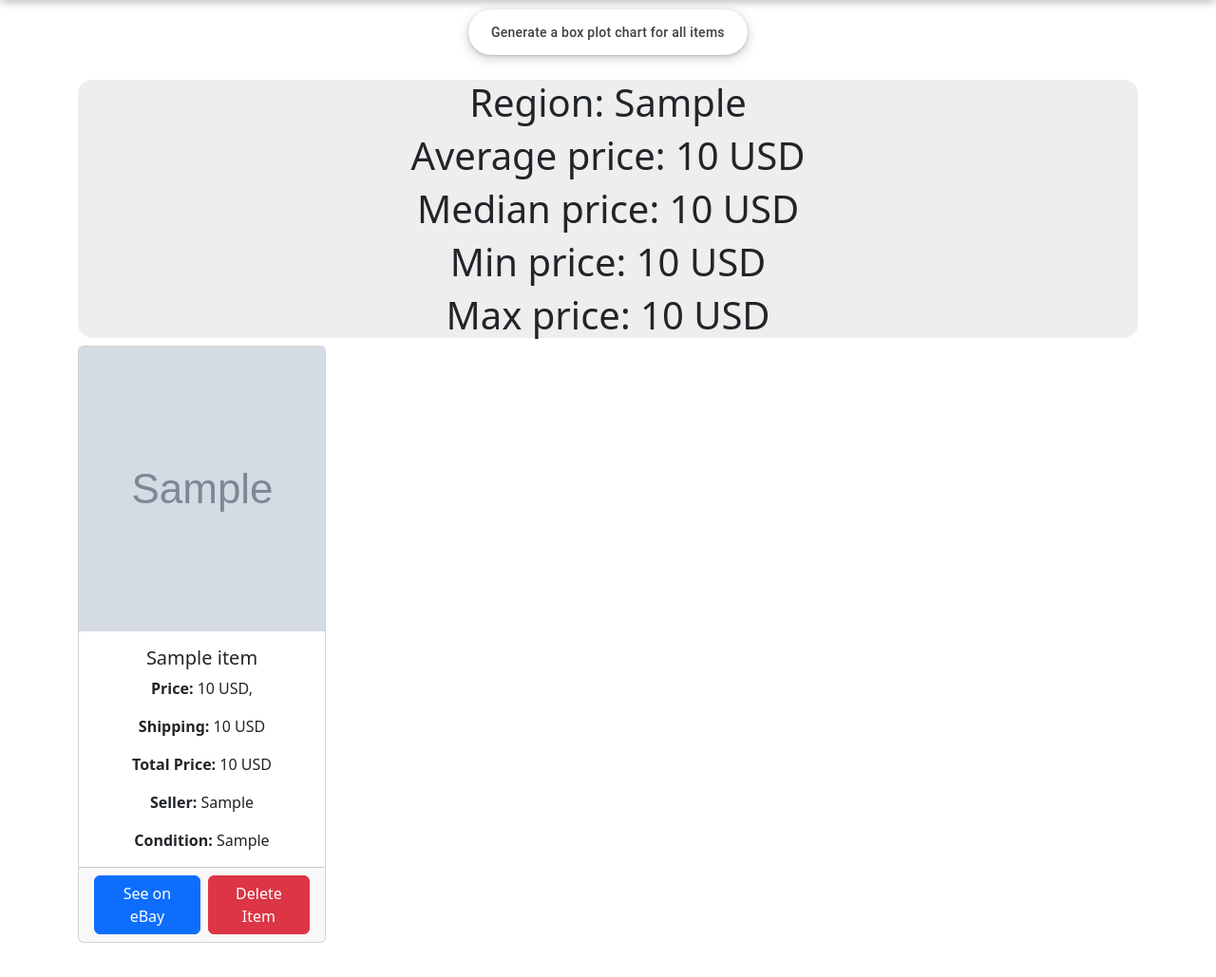
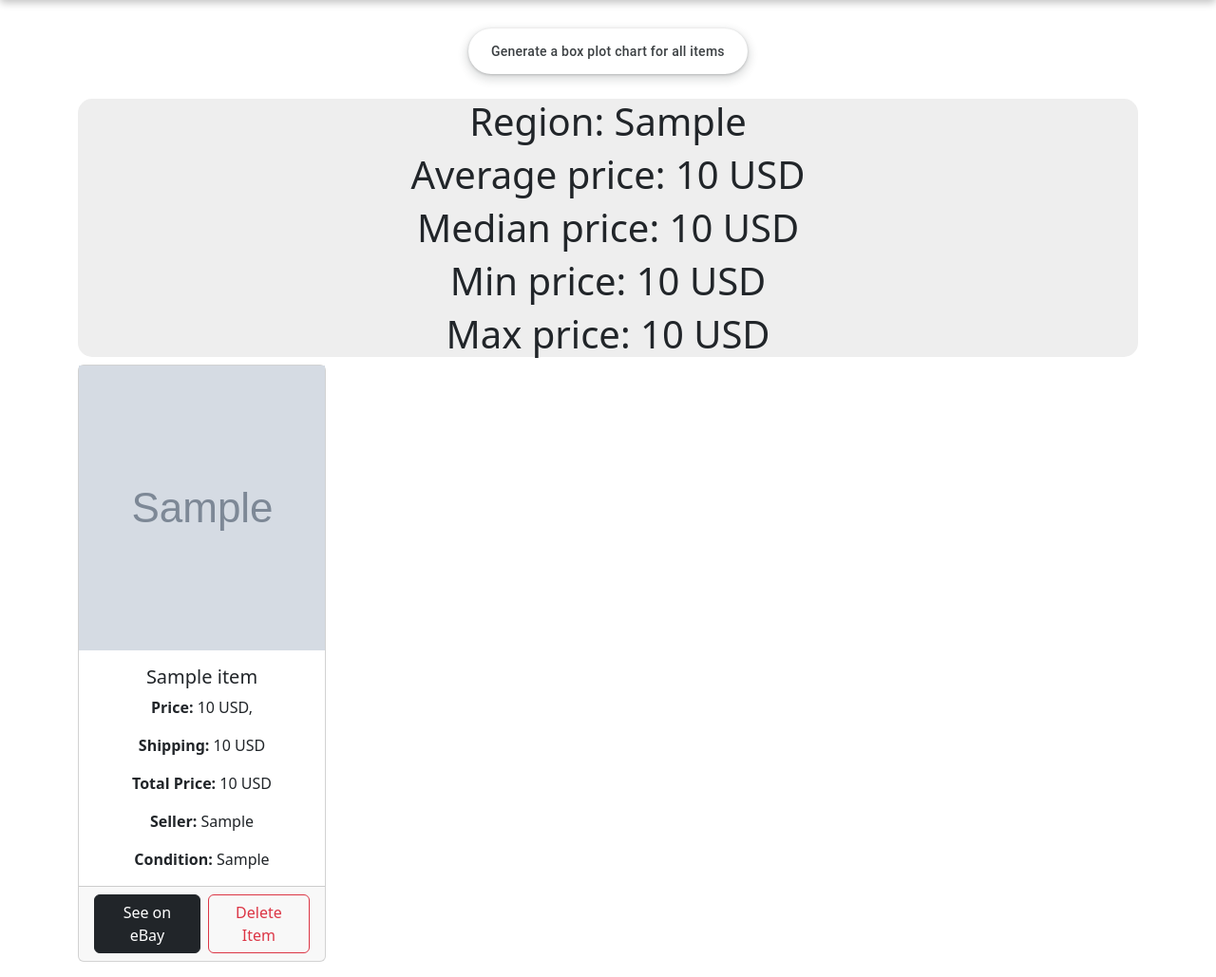
Before and after one commit to MykolasS77/eBay_Listings_Analytics, a Flask app: page /display-items in a window 1280 px wide. Shown: the part 72-1101 px from the top of the page at 95% size. Before the commit the page ends 1065 px from the top, so only its background shows below. Run offline with Flask 3, Linux system fonts and the light colour scheme; tables that the repository leaves empty hold one stand-in row (values such as "Sample post"); grey boxes marked "Sample" are stand-in pictures; some web fonts are replaced.

Commit message:
changed styling

```diff
--- a/main/forms.py
+++ b/main/forms.py
@@ -57,20 +57,20 @@ class SearchForm(FlaskForm):
     search_parameter = StringField('Search Parameter', validators=[
                                    DataRequired()])  # max 100 characters
     delivery_destination = SelectField(
-        'Select delivery country', choices=COUNTRY_CODES, validators=[DataRequired()])
+        'Select Delivery Country', choices=COUNTRY_CODES, validators=[DataRequired()])
     free_shipping = BooleanField(
-        'Free Shipping', validators=[Optional()])
+        'Free Shipping:', validators=[Optional()])
     limit = IntegerField("Items Limit", validators=[
                          Optional(), NumberRange(min=0, max=200)])
     sort_by = SelectField('Sort By', choices=[(
         None, "-----"), ("price", "Price: lowest to highest"), ("-price", "Price: highest to lowest")], validators=[Optional()])
     price_filter_min = IntegerField("Minimum Price", validators=[Optional()])
     price_filter_max = IntegerField("Maximum Price", validators=[Optional()])
-    currency = SelectField('Convert to currency',
+    currency = SelectField('Convert To Currency',
                            choices=CURRENCY_LIST, validators=[Optional()])
     market = SelectMultipleFieldCheckbox(
-        'Select Markets', choices=MARKET_LIST, default=(['EBAY_US', "USD"], 'USA'))
+        'Select Markets:', choices=MARKET_LIST, default=(['EBAY_US', "USD"], 'USA'))
     condition = SelectMultipleFieldCheckbox(
-        "Select conditions", choices=ITEM_CONDITION_LIST)
+        "Select Conditions:", choices=ITEM_CONDITION_LIST)
 
     submit = SubmitField('Submit')
--- a/main/static/styles/main.css
+++ b/main/static/styles/main.css
@@ -86,7 +86,7 @@ header a {
   width: auto;
   will-change: transform, opacity;
   z-index: 0;
-  margin-top: 10px;
+  margin-top: 30px;
   margin-bottom: 10px;
 }
 
--- a/main/templates/index.html
+++ b/main/templates/index.html
@@ -51,7 +51,7 @@
         <div>{{ search_form.currency.label }}</div>
         <div>{{ search_form.currency }}</div>
         <div style="display: flex; align-items: center; gap: 6px;">
-          {{ search_form.free_shipping.label }}: {{ search_form.free_shipping(style="margin-top: 6px") }}
+          {{ search_form.free_shipping.label }} {{ search_form.free_shipping(style="margin-top: 6px") }}
         </div>
 
         <div>{{ search_form.market.label }}</div>
--- a/main/templates/items.html
+++ b/main/templates/items.html
@@ -65,11 +65,13 @@
         <div
           class="card-footer d-flex justify-content-between align-items-center gap-2"
         >
-          <a href="{{item.link_to_product}}" class="btn btn-primary"
+          <a href="{{item.link_to_product}}" class="btn btn-dark"
             >See on eBay</a
           >
           <form method="delete" action="/delete-item/{{item.id}}">
-            <button type="submit" class="btn btn-danger">Delete Item</button>
+            <button type="submit" class="btn btn-outline-danger">
+              Delete Item
+            </button>
           </form>
         </div>
       </div>
```
Also changed, not shown: main/static/data.png.
